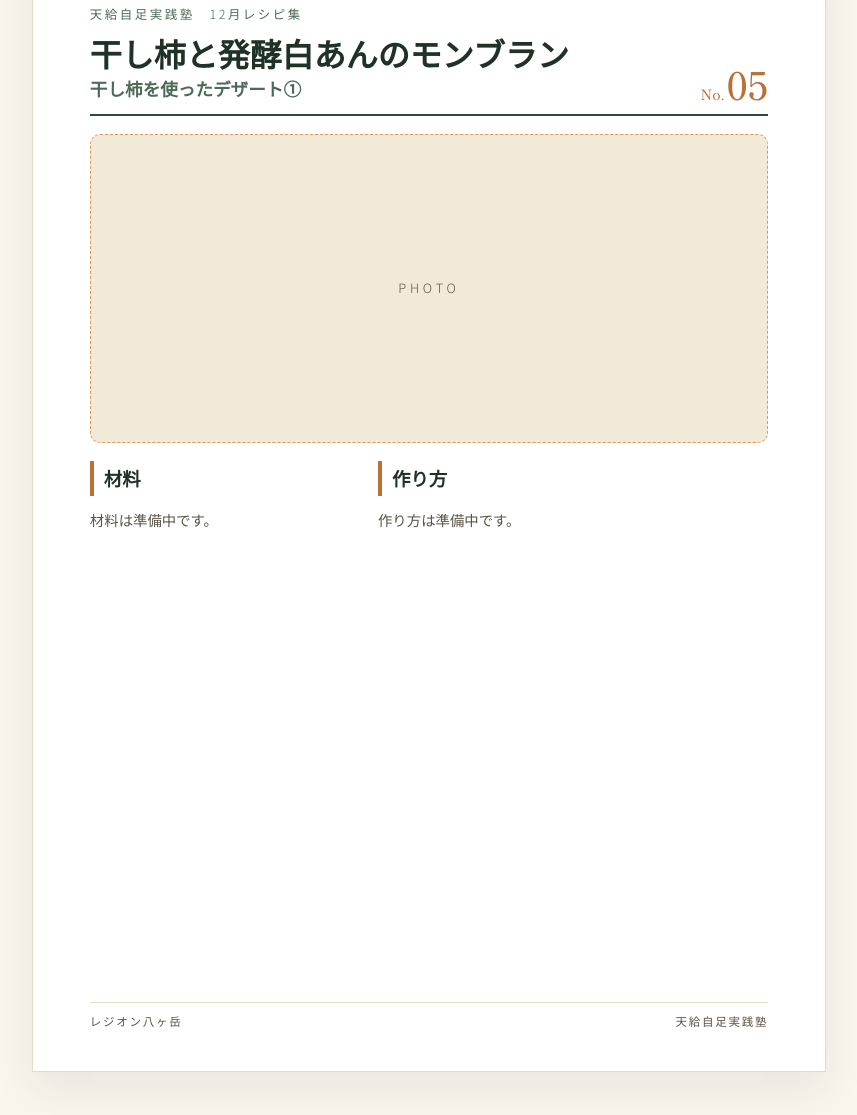
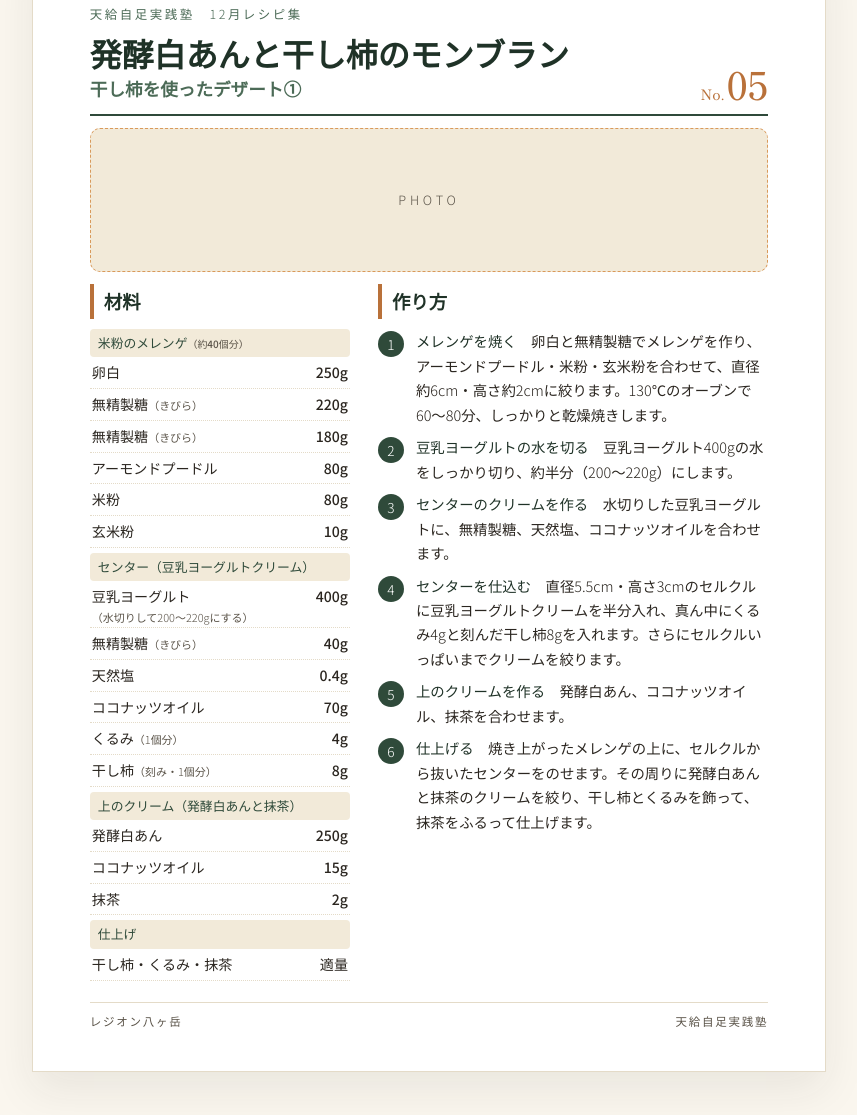
Before and after one commit to masaopapa3318-blip/kenkou, a plain HTML site: page recipes-december.html in a window 1280 px wide. Shown: the part 5425-6540 px from the top of the page, without its empty margins (211-1068 px from the left). Drawn offline with Linux system fonts and the light colour scheme.

Commit message:
12月レシピ集: No.05を「発酵白あんと干し柿のモンブラン」に改名し、材料と作り方を入れる
Co-Authored-By: Claude Opus 5.5 <noreply@anthropic.com>
Claude-Session: https://claude.ai/code/session_012gbvaN1FbAUeHSnvaah4pf

```diff
--- a/recipes-december.html
+++ b/recipes-december.html
@@ -276,11 +276,11 @@
         </footer>
       </article>
 
-      <article class="recipe-sheet recipe-sheet--compact" id="recipe-05">
+      <article class="recipe-sheet recipe-sheet--compact recipe-sheet--long recipe-sheet--xlong" id="recipe-05">
         <header class="recipe-sheet-head">
           <p class="recipe-series">天給自足実践塾　12月レシピ集</p>
           <p class="recipe-no"><span>No.</span>05</p>
-          <h2 class="recipe-title">干し柿と発酵白あんのモンブラン<small class="recipe-title-sub">干し柿を使ったデザート①</small></h2>
+          <h2 class="recipe-title">発酵白あんと干し柿のモンブラン<small class="recipe-title-sub">干し柿を使ったデザート①</small></h2>
         </header>
 
         <div class="recipe-photo" role="img" aria-label="写真準備中">
@@ -290,12 +290,40 @@
         <div class="recipe-body">
           <section class="recipe-ingredients">
             <h3>材料</h3>
-            <p class="recipe-pending">材料は準備中です。</p>
+            <ul>
+              <li class="recipe-group">米粉のメレンゲ<small>（約40個分）</small></li>
+              <li><span>卵白</span><span>250g</span></li>
+              <li><span>無精製糖<small>（きびら）</small></span><span>220g</span></li>
+              <li><span>無精製糖<small>（きびら）</small></span><span>180g</span></li>
+              <li><span>アーモンドプードル</span><span>80g</span></li>
+              <li><span>米粉</span><span>80g</span></li>
+              <li><span>玄米粉</span><span>10g</span></li>
+              <li class="recipe-group">センター（豆乳ヨーグルトクリーム）</li>
+              <li><span>豆乳ヨーグルト<small class="note-block">（水切りして200〜220gにする）</small></span><span>400g</span></li>
+              <li><span>無精製糖<small>（きびら）</small></span><span>40g</span></li>
+              <li><span>天然塩</span><span>0.4g</span></li>
+              <li><span>ココナッツオイル</span><span>70g</span></li>
+              <li><span>くるみ<small>（1個分）</small></span><span>4g</span></li>
+              <li><span>干し柿<small>（刻み・1個分）</small></span><span>8g</span></li>
+              <li class="recipe-group">上のクリーム（発酵白あんと抹茶）</li>
+              <li><span>発酵白あん</span><span>250g</span></li>
+              <li><span>ココナッツオイル</span><span>15g</span></li>
+              <li><span>抹茶</span><span>2g</span></li>
+              <li class="recipe-group">仕上げ</li>
+              <li><span>干し柿・くるみ・抹茶</span><span>適量</span></li>
+            </ul>
           </section>
 
           <section class="recipe-steps">
             <h3>作り方</h3>
-            <p class="recipe-pending">作り方は準備中です。</p>
+            <ol>
+              <li><strong>メレンゲを焼く</strong>　卵白と無精製糖でメレンゲを作り、アーモンドプードル・米粉・玄米粉を合わせて、直径約6cm・高さ約2cmに絞ります。130℃のオーブンで60〜80分、しっかりと乾燥焼きします。</li>
+              <li><strong>豆乳ヨーグルトの水を切る</strong>　豆乳ヨーグルト400gの水をしっかり切り、約半分（200〜220g）にします。</li>
+              <li><strong>センターのクリームを作る</strong>　水切りした豆乳ヨーグルトに、無精製糖、天然塩、ココナッツオイルを合わせます。</li>
+              <li><strong>センターを仕込む</strong>　直径5.5cm・高さ3cmのセルクルに豆乳ヨーグルトクリームを半分入れ、真ん中にくるみ4gと刻んだ干し柿8gを入れます。さらにセルクルいっぱいまでクリームを絞ります。</li>
+              <li><strong>上のクリームを作る</strong>　発酵白あん、ココナッツオイル、抹茶を合わせます。</li>
+              <li><strong>仕上げる</strong>　焼き上がったメレンゲの上に、セルクルから抜いたセンターをのせます。その周りに発酵白あんと抹茶のクリームを絞り、干し柿とくるみを飾って、抹茶をふるって仕上げます。</li>
+            </ol>
           </section>
         </div>
 
--- a/style.css
+++ b/style.css
@@ -2168,6 +2168,10 @@ a.related-card .hub-link { display: inline-block; margin-top: 14px; }
 @media (max-width: 640px) {
   .recipe-sheet--long .recipe-photo { height: auto; }
 }
+/* 材料が特に多いシート（3つの生地・クリームを使うお菓子など）：写真をさらに小さくする */
+.recipe-sheet--xlong .recipe-photo { height: 14%; margin: 12px 0; }
+.recipe-sheet--xlong .recipe-ingredients li { padding: 2px 2px; }
+.recipe-sheet--xlong .recipe-ingredients li.recipe-group { margin-top: 5px; }
 /* 画面の幅がA4より狭いとき：文字がはみ出さないよう、シートを中身に合わせて伸ばす（印刷には影響しない） */
 @media screen and (min-width: 641px) and (max-width: 900px) {
   .recipe-sheet { aspect-ratio: auto; min-height: 0; }
```
